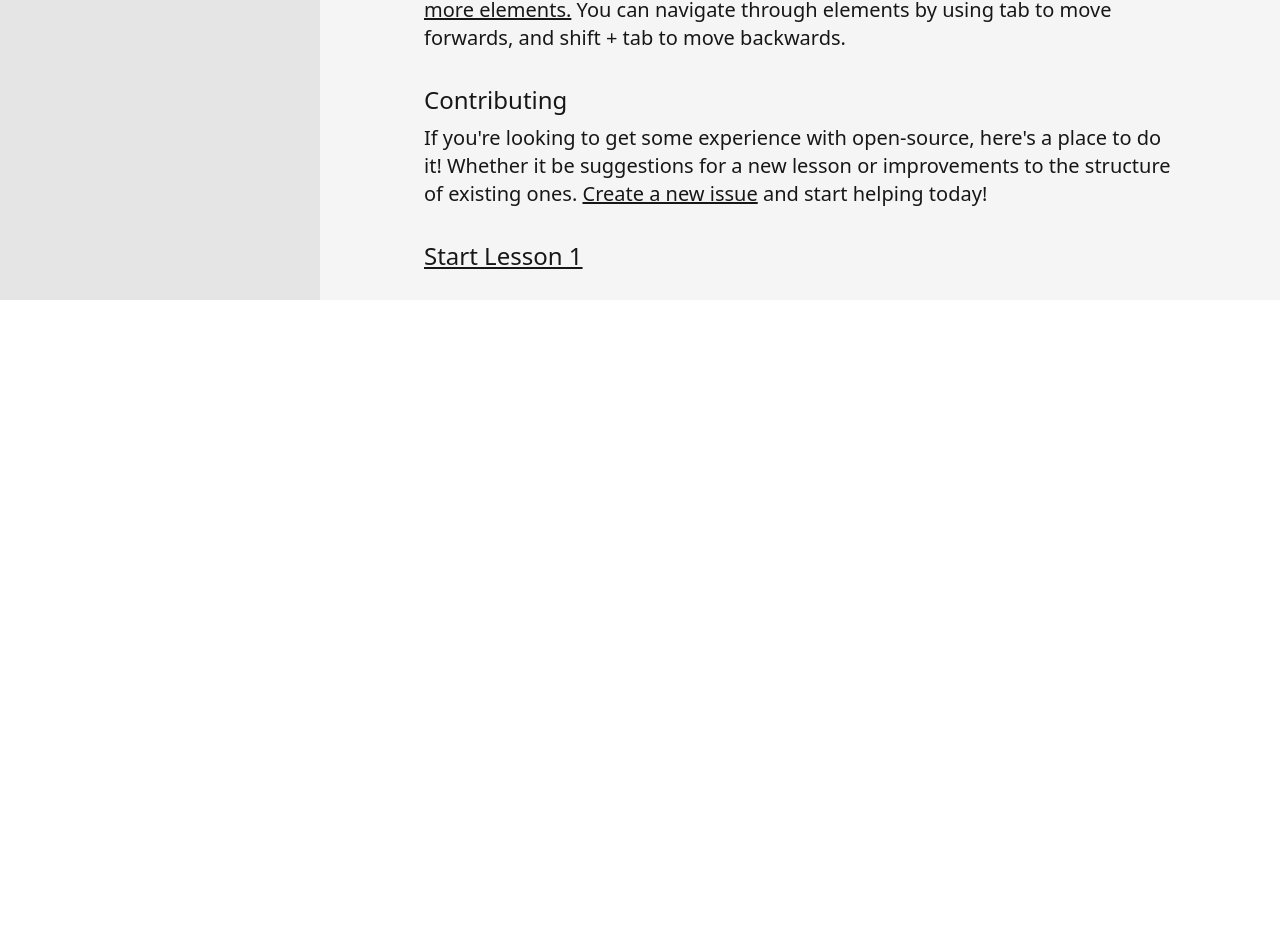
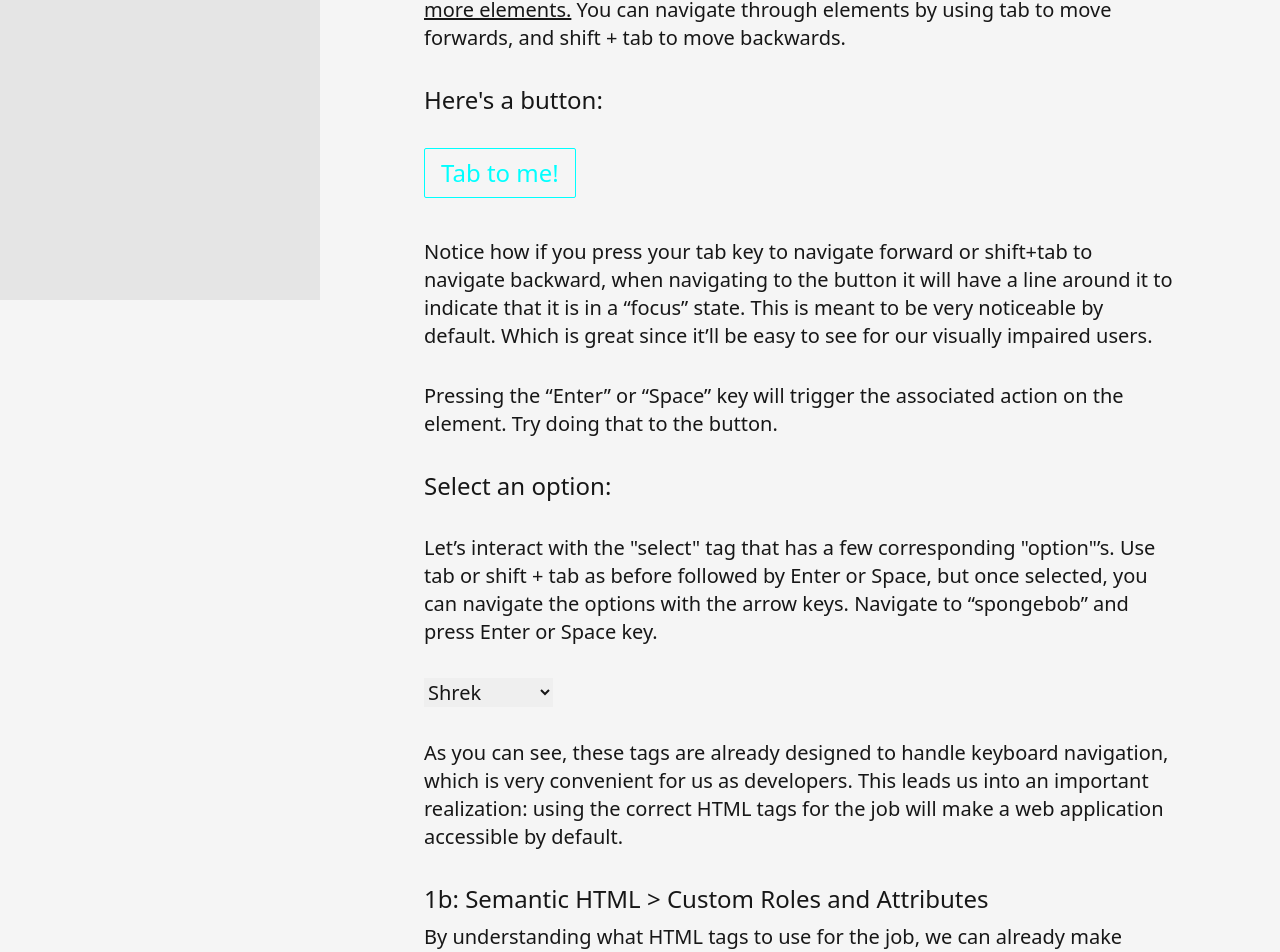
Before and after one commit to joayo13/w3bdojo, a SvelteKit app: page /lessons/lesson-1 in a window 1280 px wide. Shown: the part 500-1452 px from the top of the page. Before the commit the page ends 800 px from the top, so only its background shows below. Built offline with nearby package versions, Linux system fonts and the light colour scheme.

Commit message:
expanded lesson 1 to point of 1b

```diff
--- a/src/app.css
+++ b/src/app.css
@@ -12,3 +12,59 @@ a {
 :root:has(.no-doc-scroll) {
 	overflow:hidden;
   }
+.tab-button {
+	animation: rainbow 2s forwards infinite;
+}
+  @keyframes rainbow{
+	100%,0%{
+		color: rgb(255,0,0);
+		border-color: rgb(255,0,0);
+	}
+	8%{
+		color: rgb(255,127,0);
+		border-color: rgb(255,127,0);
+
+	}
+	16%{
+		color: rgb(255,255,0);
+		border-color: rgb(255,255,0);
+
+	}
+	25%{
+		color: rgb(127,255,0);
+		border-color: rgb(127,255,0);
+	}
+	33%{
+		color: rgb(0,255,0);
+		border-color: rgb(0,255,0);
+	}
+	41%{
+		color: rgb(0,255,127);
+		border-color: rgb(0,255,127);
+	}
+	50%{
+		color: rgb(0,255,255);
+		border-color: rgb(0,255,255);
+	}
+	58%{
+		color: rgb(0,127,255);
+		border-color: rgb(0,127,255);
+	}
+	66%{
+		color: rgb(0,0,255);
+		border-color: rgb(0,0,255);
+	}
+	75%{
+		color: rgb(127,0,255);
+		border-color: rgb(127,0,255);
+
+	}
+	83%{
+		color: rgb(255,0,255);
+		border-color: rgb(255,0,255);
+	}
+	91%{
+		color: rgb(255,0,127);
+		border-color: rgb(255,0,127);
+	}
+}
--- a/src/routes/lessons/lesson-1/+page.svelte
+++ b/src/routes/lessons/lesson-1/+page.svelte
@@ -7,6 +7,25 @@
 	<p class="mt-2 text-xl">
 		As you likely already know there are many types of elements or “tags” within HTML. Most commonly seen are tags such as "a"(otherwise known as anchor tags, these are what links are on a page), "button", "select" etc. We will stick to these as they are simple examples, but take note that there are <a href="https://developer.mozilla.org/en-US/docs/Web/HTML/Element">many many more elements.</a> You can navigate through elements by using tab to move forwards, and shift + tab to move backwards.
 	</p>
-	<h2 class="mt-8 text-2xl">Contributing</h2>
-	<p class="mt-2 text-xl">If you're looking to get some experience with open-source, here's a place to do it! Whether it be suggestions for a new lesson or improvements to the structure of existing ones. <a href="https://github.com/joayo13/wait/issues">Create a new issue</a> and start helping today! </p>
-	<a href="/lesson-1" class="block mt-8 text-2xl">Start Lesson 1</a>
+	<h2 class="mt-8 text-2xl">Here's a button:</h2>
+	<button onclick={() => alert("Yay!")} class="tab-button py-2 px-4 border border-inherit rounded-sm text-2xl my-8">Tab to me!</button>
+	<p class="mt-2 text-xl"> Notice how if you press your tab key to navigate forward or shift+tab to navigate backward, when navigating to the button it will have a line around it to indicate that it is in a “focus” state.
+		This is meant to be very noticeable by default. Which is great since it’ll be easy to see for our visually impaired users.</p>
+		<p class="text-xl mt-8">Pressing the “Enter” or “Space” key will trigger the associated action on the element. Try doing that to the button.</p>
+		<h2 class="mt-8 text-2xl">Select an option:</h2>
+		<p class="mt-8 text-xl">
+		Let’s interact with the "select" tag that has a few corresponding "option"’s. Use tab or shift + tab as before followed by Enter or Space, but once selected, you can navigate the options with the arrow keys. Navigate to “spongebob” and press Enter or Space key.
+	</p>
+	<select class="mt-8 text-xl" onchange={(e) => e.currentTarget.value === "Spongebob" ? alert("I'm ready!") : null} >
+		<option>Shrek</option>
+		<option>Spiderman</option>
+		<option>Spongebob</option>
+	</select>
+	<p class="mt-8 text-xl">
+		As you can see, these tags are already designed to handle keyboard navigation, which is very convenient for us as developers. This leads us into an important realization: using the correct HTML tags for the job will make a web application accessible by default.
+	</p>
+	<h2 class="mt-8 text-2xl">1b: Semantic HTML &gt; Custom Roles and Attributes</h2>
+	<p class="mt-2 text-xl">
+		By understanding what HTML tags to use for the job, we can already make accessible applications! But there are some cases where we need to add styles or functionality that the native tag does not offer. This is often seen with the select element. As you may have noticed, it looks rather bland. And it can only be stylized to a certain extent. If we wanted to, we could build one from scratch with a div. Then we would be able to control all of the styles 100%.
+However, just a div alone would now strip away the accessibility that came with the select element. How do we handle this? That is where we use roles and attributes.
+	</p>
```
